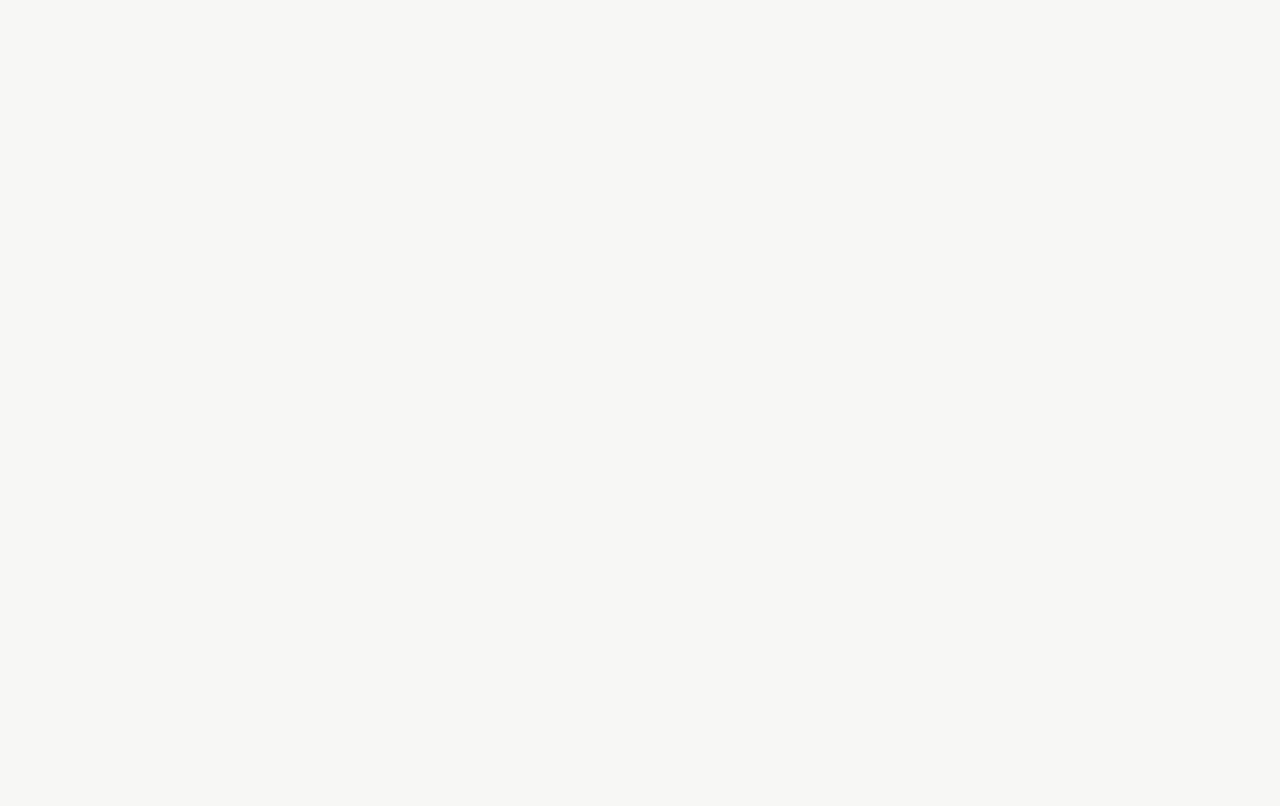
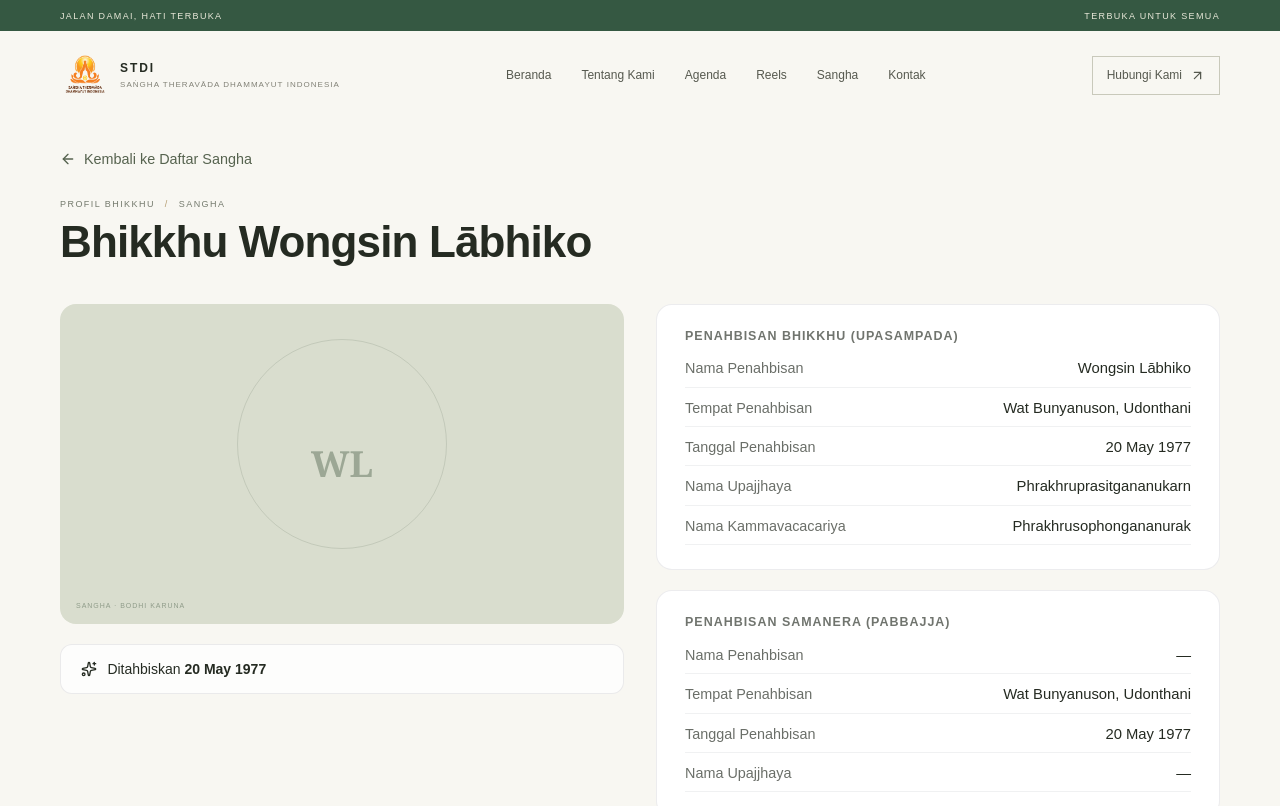
Before and after one commit to Harriet27/stdi-fe, a Next.js app: page /sangha/1 in a window 1280 px wide. Before the commit this address had no page. Shown: the top 806 px of the page. Built offline with nearby package versions, Linux system fonts and the light colour scheme.

Commit message:
switch from slug to id

```diff
--- a/app/sangha/[slug]/page.tsx
+++ b/app/sangha/[id]/page.tsx
@@ -4,27 +4,6 @@ import type { Metadata } from "next";
 import { ArrowLeft, ArrowRight, MapPin, Sparkles } from "lucide-react";
 import { sangha } from "@/lib/vihara-data";
 import { SiteFooter, SiteHeader } from "@/components/site-chrome";
-
-interface BhikkhuRecord {
-  slug: string;
-  upasampada: {
-    name: string;
-    namePenahbisan: string;
-    tempatPenahbisan: string;
-    tanggalPenahbisan: string;
-    NameUpajjhaya: string;
-    NameKammavacacariya: string;
-  };
-  pabajja: {
-    namePenahbisan: string;
-    tempatPenahbisan: string;
-    tanggalPenahbisan: string;
-    nameUpajjhaya: string;
-  };
-  domisili: string;
-}
-
-const sanghaList = sangha as any[];
 
 function getInitials(fullName: string): string {
   const cleaned = fullName.replace(/^Bhikkhu\s+/i, "").trim();
@@ -40,18 +19,19 @@ function formatValue(val?: string): string {
 }
 
 export function generateStaticParams() {
-  // Deduplicate slugs in case a slug appears more than once (e.g. bhikkhu-ṭhānuttaro)
-  const uniqueSlugs = Array.from(new Set(sanghaList.map((item) => item.slug)));
-  return uniqueSlugs.map((slug) => ({ slug }));
+  return sangha.map((person) => ({
+    id: String(person.id),
+  }));
 }
 
 export async function generateMetadata({
   params,
 }: {
-  params: Promise<{ slug: string }>;
+  params: Promise<{ id: string }>;
 }): Promise<Metadata> {
-  const { slug } = await params;
-  const person = sanghaList.find((item) => item.slug === slug);
+  const { id } = await params;
+  const numericId = Number(id);
+  const person = sangha.find((item) => item.id === numericId);
 
   if (!person) {
     return { title: "Profil Sangha" };
@@ -70,29 +50,34 @@ export async function generateMetadata({
 export default async function SanghaDetailPage({
   params,
 }: {
-  params: Promise<{ slug: string }>;
+  params: Promise<{ id: string }>;
 }) {
-  const { slug } = await params;
-  const personIndex = sanghaList.findIndex((item) => item.slug === slug);
+  const { id } = await params;
+  const numericId = Number(id);
 
-  if (personIndex === -1) {
+  if (!Number.isInteger(numericId)) {
     notFound();
   }
 
-  const person = sanghaList[personIndex];
+  const person = sangha.find((item) => item.id === numericId);
+
+  if (!person) {
+    notFound();
+  }
+
   const displayName = person.upasampada.name;
   const initials = getInitials(displayName);
-  const portraitIndex = (personIndex % 12) + 1;
+  const portraitIndex = ((person.id - 1) % 12) + 1;
   const hasDomisili = Boolean(person.domisili && person.domisili.trim() !== "-");
 
   const upasampadaRows = [
     { label: "Nama Penahbisan", value: formatValue(person.upasampada.namePenahbisan) },
     { label: "Tempat Penahbisan", value: formatValue(person.upasampada.tempatPenahbisan) },
     { label: "Tanggal Penahbisan", value: formatValue(person.upasampada.tanggalPenahbisan) },
-    { label: "Nama Upajjhaya", value: formatValue(person.upasampada.NameUpajjhaya) },
+    { label: "Nama Upajjhaya", value: formatValue(person.upasampada.nameUpajjhaya) },
     {
       label: "Nama Kammavacacariya",
-      value: formatValue(person.upasampada.NameKammavacacariya),
+      value: formatValue(person.upasampada.nameKammavacacariya),
     },
   ];
 
@@ -154,7 +139,7 @@ export default async function SanghaDetailPage({
             alignItems: "start",
           }}
         >
-          {/* Left Column: Minimalist Portrait / Monogram & Summary */}
+          {/* Left Column */}
           <aside
             style={{
               display: "flex",
@@ -198,7 +183,7 @@ export default async function SanghaDetailPage({
             </div>
           </aside>
 
-          {/* Right Column: Clean Minimalist Ordination & Domicile Cards */}
+          {/* Right Column */}
           <div
             style={{
               display: "flex",
@@ -231,13 +216,7 @@ export default async function SanghaDetailPage({
                 Penahbisan Bhikkhu (Upasampada)
               </h2>
 
-              <dl
-                style={{
-                  margin: 0,
-                  display: "grid",
-                  gap: "0.75rem",
-                }}
-              >
+              <dl style={{ margin: 0, display: "grid", gap: "0.75rem" }}>
                 {upasampadaRows.map((row) => (
                   <div
                     key={row.label}
@@ -251,13 +230,7 @@ export default async function SanghaDetailPage({
                       flexWrap: "wrap",
                     }}
                   >
-                    <dt
-                      style={{
-                        fontSize: "0.9rem",
-                        opacity: 0.68,
-                        margin: 0,
-                      }}
-                    >
+                    <dt style={{ fontSize: "0.9rem", opacity: 0.68, margin: 0 }}>
                       {row.label}
                     </dt>
                     <dd
@@ -300,13 +273,7 @@ export default async function SanghaDetailPage({
                 Penahbisan Samanera (Pabbajja)
               </h2>
 
-              <dl
-                style={{
-                  margin: 0,
-                  display: "grid",
-                  gap: "0.75rem",
-                }}
-              >
+              <dl style={{ margin: 0, display: "grid", gap: "0.75rem" }}>
                 {pabbajjaRows.map((row) => (
                   <div
                     key={row.label}
@@ -320,13 +287,7 @@ export default async function SanghaDetailPage({
                       flexWrap: "wrap",
                     }}
                   >
-                    <dt
-                      style={{
-                        fontSize: "0.9rem",
-                        opacity: 0.68,
-                        margin: 0,
-                      }}
-                    >
+                    <dt style={{ fontSize: "0.9rem", opacity: 0.68, margin: 0 }}>
                       {row.label}
                     </dt>
                     <dd
--- a/components/sangha-directory.tsx
+++ b/components/sangha-directory.tsx
@@ -92,9 +92,9 @@ export function SanghaDirectory({ items }: SanghaDirectoryProps) {
 
           return (
             <Link
-              href={`/sangha/${person.slug}`}
+              href={`/sangha/${person.id}`}
               className="sangha-card"
-              key={`${person.slug}-${startIndex + i}`}
+              key={person.id}
             >
               <div className={`monk-portrait portrait-${portraitIndex}`}>
                 <div className="portrait-halo" />
--- a/lib/vihara-data.ts
+++ b/lib/vihara-data.ts
@@ -51,6 +51,7 @@ export const events = [
 
 export const sangha = [
   {
+    id: 1,
     slug: "bhikkhu-wongsin-lābhiko",
     upasampada: {
       name: "Bhikkhu Wongsin Lābhiko",
@@ -69,6 +70,7 @@ export const sangha = [
     domisili: "Vihara Vipassana Graha, Lembang - Bandung"
   },
   {
+    id: 2,
     slug: "bhikkhu-weerasin-khantiko",
     upasampada: {
       name: "Bhikkhu Weerasin Khantiko",
@@ -87,6 +89,7 @@ export const sangha = [
     domisili: "Vihara Vipassana Graha - Lembang, Bandung"
   },
   {
+    id: 3,
     slug: "bhikkhu-khampun-suvaṇṇadharo",
     upasampada: {
       name: "Bhikkhu Khampun Suvaṇṇadharo",
@@ -105,6 +108,7 @@ export const sangha = [
     domisili: "Cetiya Tiratana Parami - Jakarta Utara"
   },
   {
+    id: 4,
     slug: "bhikkhu-kamsai-sumano",
     upasampada: {
       name: "Bhikkhu Kamsai Sumano",
@@ -123,6 +127,7 @@ export const sangha = [
     domisili: "Vihara Buddha Metta Arama - Jakarta Pusat"
   },
   {
+    id: 5,
     slug: "bhikkhu-chatchawan-iddhivijjo",
     upasampada: {
       name: "Bhikkhu Chatchawan Iddhivijjo",
@@ -141,6 +146,7 @@ export const sangha = [
     domisili: "Vihara Dhamma Metta Arama - Pekanbaru"
   },
   {
+    id: 6,
     slug: "bhikkhu-mahā-wirat-khemacārī",
     upasampada: {
       name: "Bhikkhu Mahā Wirat Khemacārī",
@@ -159,6 +165,7 @@ export const sangha = [
     domisili: "Vihara Bangka Dhammaram - Bangka"
   },
   {
+    id: 7,
     slug: "bhikkhu-subin-ghosito",
     upasampada: {
       name: "Bhikkhu Subin Ghosito",
@@ -177,6 +184,7 @@ export const sangha = [
     domisili: "Cetiya Maha Virya Arama - Bogor"
   },
   {
+    id: 8,
     slug: "bhikkhu-thonglek-aggadhammo",
     upasampada: {
       name: "Bhikkhu Thonglek Aggadhammo",
@@ -195,6 +203,7 @@ export const sangha = [
     domisili: "Vihara Buddha Metta Arama - Jakarta Pusat"
   },
   {
+    id: 9,
     slug: "bhikkhu-prasan-tejadharo",
     upasampada: {
       name: "Bhikkhu Prasan Tejadharo",
@@ -213,6 +222,7 @@ export const sangha = [
     domisili: "Cetiya Buddha Jaya Mangala - Kota Tangerang"
   },
   {
+    id: 10,
     slug: "bhikkhu-nu-hajjatejo",
     upasampada: {
       name: "Bhikkhu Nu Hajjatejo",
@@ -231,6 +241,7 @@ export const sangha = [
     domisili: "Vihara Buddha Dhamma Thitaviriyo - Jakarta Utara"
   },
   {
+    id: 11,
     slug: "bhikkhu-suwan-uṭṭhāno",
     upasampada: {
       name: "Bhikkhu Suwan Uṭṭhāno",
@@ -249,6 +260,7 @@ export const sangha = [
     domisili: "-"
   },
   {
+    id: 12,
     slug: "bhikkhu-nāthasīlo",
     upasampada: {
       name: "Bhikkhu Nāthasīlo",
@@ -267,6 +279,7 @@ export const sangha = [
     domisili: "Nekkhamma Forest Meditation Centre - Sodong"
   },
   {
+    id: 13,
     slug: "bhikkhu-tawan-aggatejo",
     upasampada: {
       name: "Bhikkhu Tawan Aggatejo",
@@ -285,6 +298,7 @@ export const sangha = [
     domisili: "Pondok Meditasi Asri Jakasampurna - Bekasi"
   },
   {
+    id: 14,
     slug: "bhikkhu-subhācāro",
     upasampada: {
       name: "Bhikkhu Subhācāro",
@@ -303,6 +317,7 @@ export const sangha = [
     domisili: "Wisma Bhikkhu Jaya Wijaya - Temanggung"
   },
   {
+    id: 15,
     slug: "bhikkhu-ṭhitasaddho",
     upasampada: {
       name: "Bhikkhu Ṭhitasaddho",
@@ -321,6 +336,7 @@ export const sangha = [
     domisili: "Buddhist Meditation Centre - Medan"
   },
   {
+    id: 16,
     slug: "bhikkhu-kosalo",
     upasampada: {
       name: "Bhikkhu Kosalo",
@@ -339,6 +355,7 @@ export const sangha = [
     domisili: "Nekkhamma Forest Meditation Centre - Sodong,"
   },
   {
+    id: 17,
     slug: "bhikkhu-abhipuñño",
     upasampada: {
       name: "Bhikkhu Abhipuñño",
@@ -357,6 +374,7 @@ export const sangha = [
     domisili: "Vihāra Siddharta - Tangerang Selatan"
   },
   {
+    id: 18,
     slug: "bhikkhu-kittipañño",
     upasampada: {
       name: "Bhikkhu Kittipañño",
@@ -375,6 +393,7 @@ export const sangha = [
     domisili: "Vihara Cycloop Dhamma Jaya - Sentani, Papua"
   },
   {
+    id: 19,
     slug: "bhikkhu-ṭhānuttaro",
     upasampada: {
       name: "Bhikkhu Ṭhānuttaro",
@@ -393,6 +412,7 @@ export const sangha = [
     domisili: "-"
   },
   {
+    id: 20,
     slug: "bhikkhu-atijāgaro",
     upasampada: {
       name: "Bhikkhu Atijāgaro",
@@ -411,6 +431,7 @@ export const sangha = [
     domisili: "Pusdiklat Sadar Indonesia - Serpong Utara"
   },
   {
+    id: 21,
     slug: "bhikkhu-atthakovido",
     upasampada: {
       name: "Bhikkhu Atthakovido",
@@ -429,6 +450,7 @@ export const sangha = [
     domisili: "Santi Sukha Arama - Bogor"
   },
   {
+    id: 22,
     slug: "bhikkhu-dhammāvudho",
     upasampada: {
       name: "Bhikkhu Dhammāvudho",
@@ -447,6 +469,7 @@ export const sangha = [
     domisili: "Cetiya Panna Sikkha - Jakarta Barat"
   },
   {
+    id: 23,
     slug: "bhikkhu-ṭhānuttaro",
     upasampada: {
       name: "Bhikkhu Ṭhānuttaro",
@@ -465,6 +488,7 @@ export const sangha = [
     domisili: "Pusdiklat Buddha Belitung - Belitung"
   },
   {
+    id: 24,
     slug: "bhikkhu-punnawich",
     upasampada: {
       name: "Bhikkhu Punnawich",
@@ -483,6 +507,7 @@ export const sangha = [
     domisili: "Vihara Vipassana Graha - Lembang, Bandung"
   },
   {
+    id: 25,
     slug: "bhikkhu-jhanananda",
     upasampada: {
       name: "Bhikkhu Jhanananda",
@@ -501,6 +526,7 @@ export const sangha = [
     domisili: "Nekkhamma Forest Meditation Centre - Sodong"
   },
   {
+    id: 26,
     slug: "bhikkhu-kalyāṇadhammo",
     upasampada: {
       name: "Bhikkhu Kalyāṇadhammo",
@@ -519,6 +545,7 @@ export const sangha = [
     domisili: "Vihara Vipassana Graha - Lembang, Bandung"
   },
   {
+    id: 27,
     slug: "bhikkhu-kittichai-sudhammo",
     upasampada: {
       name: "Bhikkhu Kittichai Sudhammo",
@@ -537,6 +564,7 @@ export const sangha = [
     domisili: "Vihara Attha Naga Vimutti"
   },
   {
+    id: 28,
     slug: "bhikkhu-candasīlo",
     upasampada: {
       name: "Bhikkhu Candasīlo",
@@ -555,6 +583,7 @@ export const sangha = [
     domisili: "Vihara Buddha Jayanti - Bekasi"
   },
   {
+    id: 29,
     slug: "bhikkhu-paññāvajiro",
     upasampada: {
       name: "Bhikkhu Paññāvajiro",
@@ -573,6 +602,7 @@ export const sangha = [
     domisili: "-"
   },
   {
+    id: 30,
     slug: "bhikkhu-guṇadhammo",
     upasampada: {
       name: "Bhikkhu Guṇadhammo",
@@ -591,6 +621,7 @@ export const sangha = [
     domisili: "Vihara Hutan Bhuridatta - Bangka"
   },
   {
+    id: 31,
     slug: "bhikkhu-vaḍḍhano",
     upasampada: {
       name: "Bhikkhu Vaḍḍhano",
@@ -609,6 +640,7 @@ export const sangha = [
     domisili: "Nekkhamma Forest Meditation Centre - Sodong"
   },
   {
+    id: 32,
     slug: "bhikkhu-abhāgamo",
     upasampada: {
       name: "Bhikkhu Abhāgamo",
@@ -627,6 +659,7 @@ export const sangha = [
     domisili: "-"
   },
   {
+    id: 33,
     slug: "bhikkhu-woraphol-ratindharo",
     upasampada: {
       name: "Bhikkhu Woraphol Ratindharo",
@@ -645,6 +678,7 @@ export const sangha = [
     domisili: "Cetiya Mahakusala Poris - Kota Tangerang"
   },
   {
+    id: 34,
     slug: "bhikkhu-vichan-pavaro",
     upasampada: {
       name: "Bhikkhu Vichan Pavaro",
@@ -663,6 +697,7 @@ export const sangha = [
     domisili: "Vihara Buddha Metta Arama - Jakarta Pusat"
   },
   {
+    id: 35,
     slug: "bhikkhu-wongsathorn-candavaṁso",
     upasampada: {
       name: "Bhikkhu Wongsathorn Candavaṁso",
@@ -681,6 +716,7 @@ export const sangha = [
     domisili: "Vihara Samakkhidham - Jakarta Barat"
   },
   {
+    id: 36,
     slug: "bhikkhu-natthaphong-sudhammo",
     upasampada: {
       name: "Bhikkhu Natthaphong Sudhammo",
@@ -699,6 +735,7 @@ export const sangha = [
     domisili: "Vihara Vimuttara - Jambi"
   },
   {
+    id: 37,
     slug: "bhikkhu-cittasanto",
     upasampada: {
       name: "Bhikkhu Cittasanto",
@@ -717,6 +754,7 @@ export const sangha = [
     domisili: "Vihara Vipassana Graha - Lembang, Bandung"
   },
   {
+    id: 38,
     slug: "bhikkhu-ghosako",
     upasampada: {
       name: "Bhikkhu Ghosako",
@@ -735,6 +773,7 @@ export const sangha = [
     domisili: "-"
   },
   {
+    id: 39,
     slug: "bhikkhu-abhirato",
     upasampada: {
       name: "Bhikkhu Abhirato",
@@ -753,6 +792,7 @@ export const sangha = [
     domisili: "Vihara Siddharta - Tangerang Selatan"
   },
   {
+    id: 40,
     slug: "bhikkhu-cittarakkho",
     upasampada: {
       name: "Bhikkhu Cittarakkho",
@@ -771,6 +811,7 @@ export const sangha = [
     domisili: "Vihara Vipassana Graha - Lembang, Bandung"
   },
   {
+    id: 41,
     slug: "bhikkhu-saccañāṇo",
     upasampada: {
       name: "Bhikkhu Saccañāṇo",
@@ -789,6 +830,7 @@ export const sangha = [
     domisili: "Vihara Indonesia Bodhgaya - Gaya, India"
   },
   {
+    id: 42,
     slug: "bhikkhu-kusalo",
     upasampada: {
       name: "Bhikkhu Kusalo",
@@ -807,6 +849,7 @@ export const sangha = [
     domisili: "-"
   },
   {
+    id: 43,
     slug: "bhikkhu-chandadhammo",
     upasampada: {
       name: "Bhikkhu Chandadhammo",
```
